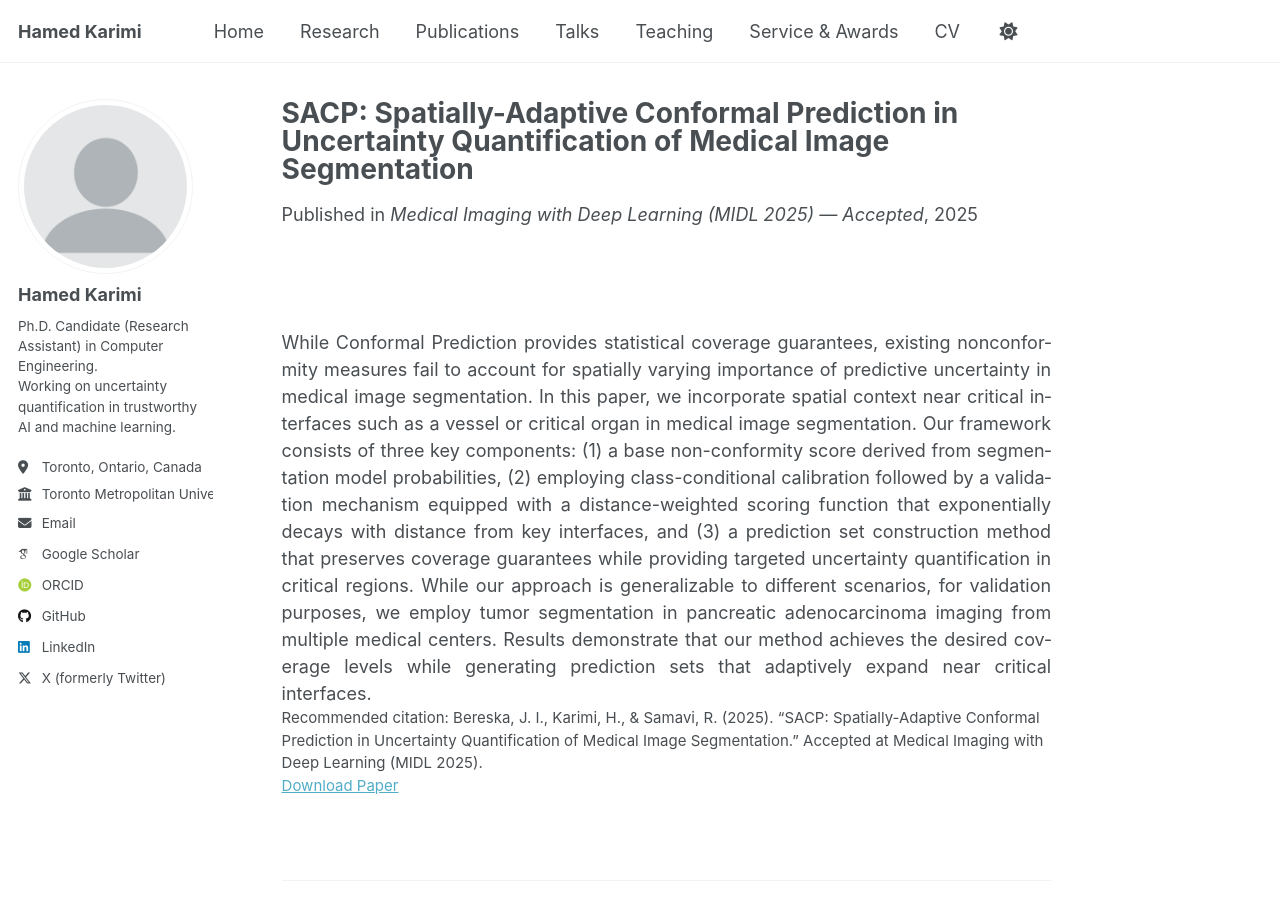
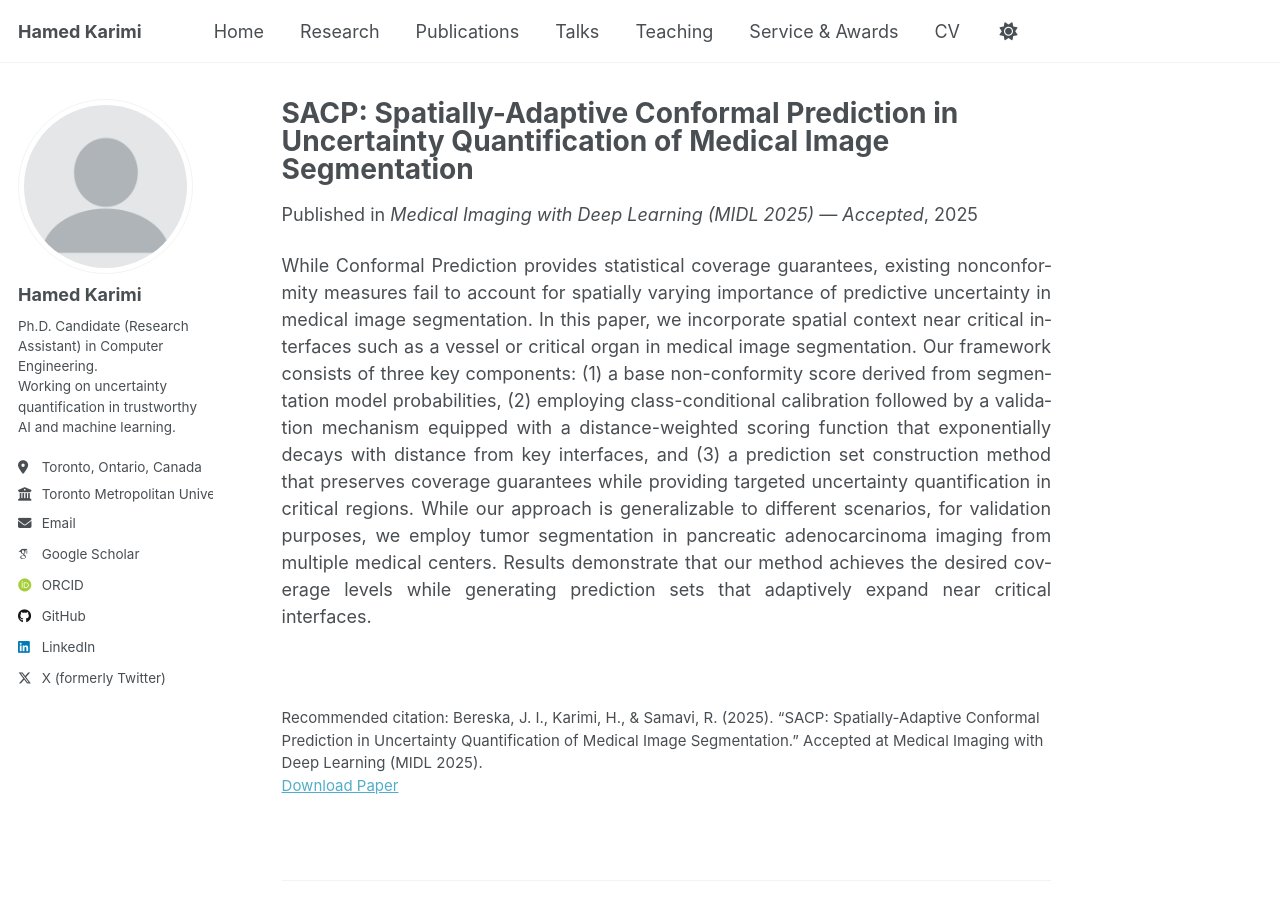
Before and after one commit to hamedmx/hamedmx.github.io, a Jekyll site: the page built from _publications/2025-03-27-sacp-midl.md, in a window 1280 px wide and 900 px high. Built offline with Jekyll 4.4.1, drawn with Linux system fonts in a browser that asks for light colours; some web fonts are replaced; a script that is not in the unit is left out.

Commit message:
Update 2025-03-27-sacp-midl.md

```diff
--- a/_publications/2025-03-27-sacp-midl.md
+++ b/_publications/2025-03-27-sacp-midl.md
@@ -12,7 +12,8 @@ status: "Accepted to appear in Proceedings of Machine Learning Research (PMLR)"
 citation: 'Bereska, J. I., Karimi, H., & Samavi, R. (2025). “SACP: Spatially-Adaptive Conformal Prediction in Uncertainty Quantification of Medical Image Segmentation.” Accepted at Medical Imaging with Deep Learning (MIDL 2025).'
 ---
 
-<br><br>
+
 <div class="justify-text">
 While Conformal Prediction provides statistical coverage guarantees, existing nonconformity measures fail to account for spatially varying importance of predictive uncertainty in medical image segmentation. In this paper, we incorporate spatial context near critical interfaces such as a vessel or critical organ in medical image segmentation. Our framework consists of three key components: (1) a base non-conformity score derived from segmentation model probabilities, (2) employing class-conditional calibration followed by a validation mechanism equipped with a distance-weighted scoring function that exponentially decays with distance from key interfaces, and (3) a prediction set construction method that preserves coverage guarantees while providing targeted uncertainty quantification in critical regions. While our approach is generalizable to different scenarios, for validation purposes, we employ tumor segmentation in pancreatic adenocarcinoma imaging from multiple medical centers. Results demonstrate that our method achieves the desired coverage levels while generating prediction sets that adaptively expand near critical interfaces.
 </div>
+<br><br>
```
